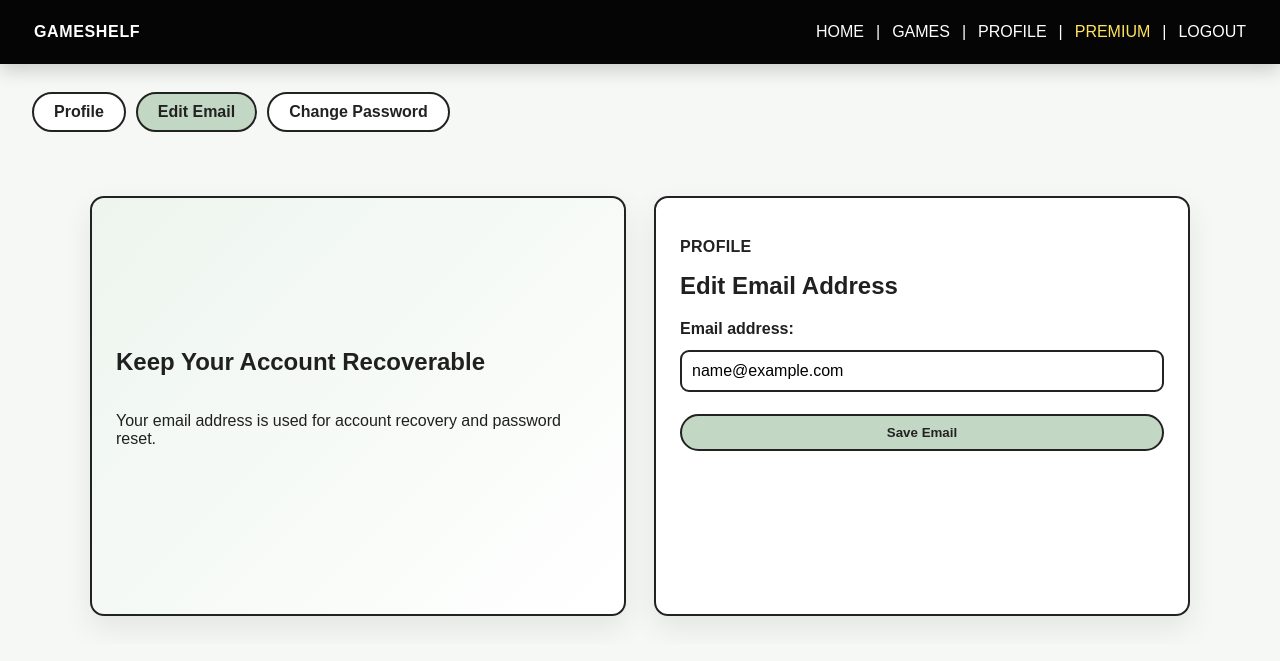
After one commit to DarthCookie45/GameShelf, a Django app: page /accounts/profile/email/ in a window 1280 px wide. The commit adds this page. Shown: the top 661 px of the page. Run offline with Django 5.2, Linux system fonts and the light colour scheme; the visitor is signed in with stand-in values (Sample User, id 1); data that the repository does not hold is empty.

Commit message:
Add profile email editing

```diff
--- a/accounts/forms.py
+++ b/accounts/forms.py
@@ -20,3 +20,17 @@ class CustomUserCreationForm(UserCreationForm):
             raise forms.ValidationError('An account already exists with this email address.')
 
         return email
+
+
+class EmailUpdateForm(forms.ModelForm):
+    class Meta:
+        model = User
+        fields = ['email']
+
+    def clean_email(self):
+        email = self.cleaned_data.get('email')
+
+        if email and User.objects.filter(email__iexact=email).exclude(pk=self.instance.pk).exists():
+            raise forms.ValidationError('An account already exists with this email address.')
+
+        return email
--- /dev/null
+++ b/accounts/templates/accounts/edit_email.html
@@ -0,0 +1,43 @@
+{% extends 'base.html' %}
+
+{% block title %}Edit Email | GameShelf{% endblock %}
+
+{% block content %}
+<div class="profile-actions">
+    <a class="button button-secondary" href="{% url 'profile' %}">Profile</a>
+    <a class="button active-tab" href="{% url 'edit_email' %}">Edit Email</a>
+    <a class="button button-secondary" href="{% url 'password_change' %}">Change Password</a>
+</div>
+
+<section class="auth-layout">
+    <div class="auth-panel auth-info panel">
+        <h1>Keep Your Account Recoverable</h1>
+        <p>
+            Your email address is used for account recovery and password reset.
+        </p>
+    </div>
+
+    <div class="auth-panel panel">
+        <p class="eyebrow">Profile</p>
+        <h2>Edit Email Address</h2>
+
+        <form method="post">
+            {% csrf_token %}
+
+            {% if form.errors %}
+                <div class="message message-error">
+                    Please fix the errors below.
+                </div>
+            {% endif %}
+
+            <div class="auth-field">
+                {{ form.email.label_tag }}
+                {{ form.email }}
+                {{ form.email.errors }}
+            </div>
+
+            <button class="button form-button" type="submit">Save Email</button>
+        </form>
+    </div>
+</section>
+{% endblock %}
--- a/accounts/templates/accounts/profile.html
+++ b/accounts/templates/accounts/profile.html
@@ -5,6 +5,7 @@
 {% block content %}
 <section class="profile-actions">
     <a class="button active-tab" href="{% url 'profile' %}">Profile</a>
+    <a class="button button-secondary" href="{% url 'edit_email' %}">Edit Email</a>
     <a class="button button-secondary" href="{% url 'password_change' %}">Change Password</a>
 </section>
 
--- a/accounts/urls.py
+++ b/accounts/urls.py
@@ -5,5 +5,6 @@ from . import views
 urlpatterns = [
     path('register/', views.register, name='register'),
     path('profile/', views.profile, name='profile'),
+    path('profile/email/', views.edit_email, name='edit_email'),
     path('logout/', views.logout_user, name='logout'),
 ]
--- a/accounts/views.py
+++ b/accounts/views.py
@@ -5,7 +5,7 @@ from django.shortcuts import redirect, render
 from checkout.utils import user_has_premium
 
 from games.models import Game, PlaySession
-from .forms import CustomUserCreationForm
+from .forms import CustomUserCreationForm, EmailUpdateForm
 
 # Create your views here.
 # Register view
@@ -64,3 +64,19 @@ def logout_user(request):
         return redirect('home')
 
     return redirect('home')
+
+
+#Update email view
+@login_required
+def edit_email(request):
+    if request.method == 'POST':
+        form = EmailUpdateForm(request.POST, instance=request.user)
+
+        if form.is_valid():
+            form.save()
+            messages.success(request, 'Email address updated.')
+            return redirect('profile')
+    else:
+        form = EmailUpdateForm(instance=request.user)
+
+    return render(request, 'accounts/edit_email.html', {'form': form})
--- a/templates/registration/password_change_form.html
+++ b/templates/registration/password_change_form.html
@@ -5,6 +5,7 @@
 {% block content %}
 <section class="profile-actions">
     <a class="button button-secondary" href="{% url 'profile' %}">Profile</a>
+    <a class="button button-secondary" href="{% url 'edit_email' %}">Edit Email</a>
     <a class="button active-tab" href="{% url 'password_change' %}">Change Password</a>
 </section>
 
```
Also changed, not shown: TESTING.md (+4 -0 lines).
